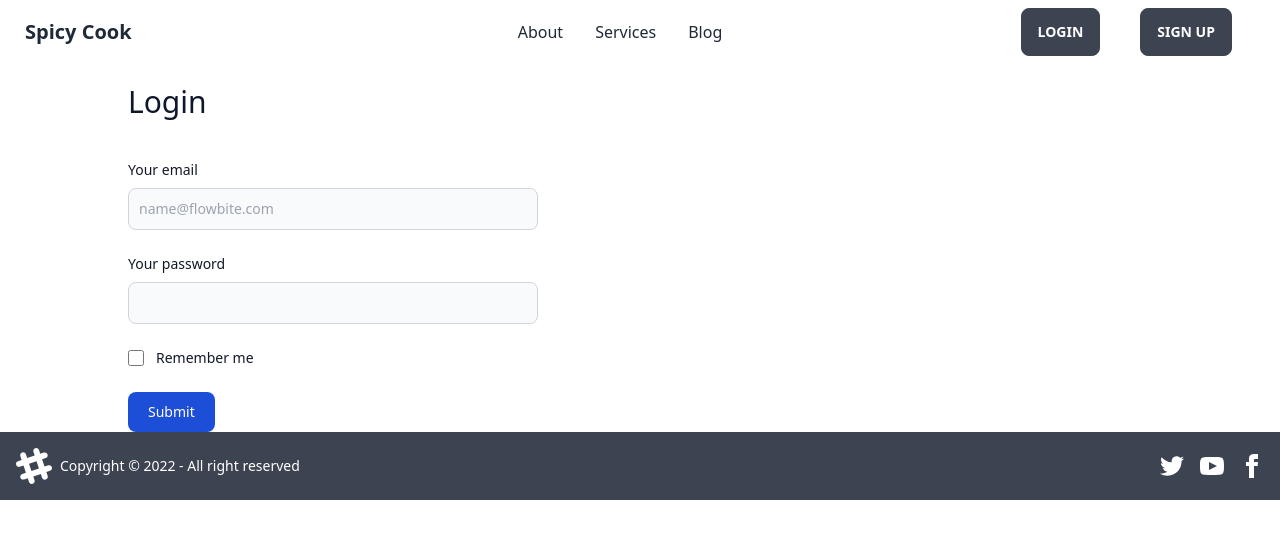
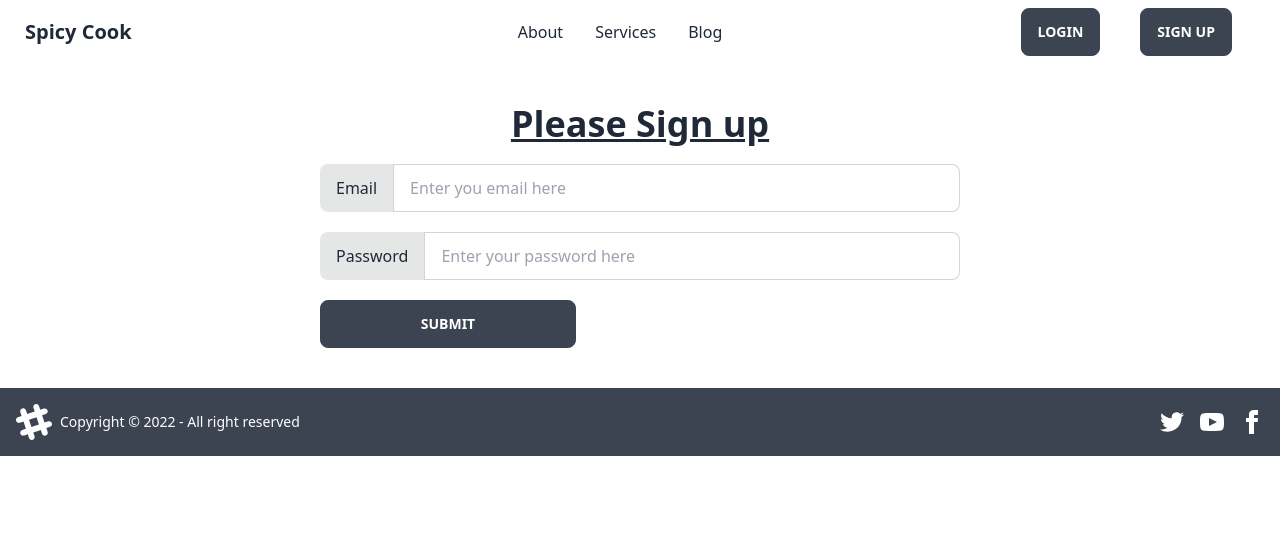
Before and after one commit to srabon0/spicy-cook, a React (Create React App) app: page /login in a window 1280 px wide. Shown: the top 538 px of the page. Built offline with nearby package versions, Linux system fonts and the light colour scheme.

Commit message:
login successful

```diff
--- a/src/Components/Footer/Footer.js
+++ b/src/Components/Footer/Footer.js
@@ -4,7 +4,7 @@
     return (
         <footer className="footer items-center p-4 bg-neutral text-neutral-content">
   <div className="items-center grid-flow-col">
-    <svg width="36" height="36" viewBox="0 0 24 24" xmlns="http://www.w3.org/2000/svg" fill-rule="evenodd" clip-rule="evenodd" className="fill-current"><path d="M22.672 15.226l-2.432.811.841 2.515c.33 1.019-.209 2.127-1.23 2.456-1.15.325-2.148-.321-2.463-1.226l-.84-2.518-5.013 1.677.84 2.517c.391 1.203-.434 2.542-1.831 2.542-.88 0-1.601-.564-1.86-1.314l-.842-2.516-2.431.809c-1.135.328-2.145-.317-2.463-1.229-.329-1.018.211-2.127 1.231-2.456l2.432-.809-1.621-4.823-2.432.808c-1.355.384-2.558-.59-2.558-1.839 0-.817.509-1.582 1.327-1.846l2.433-.809-.842-2.515c-.33-1.02.211-2.129 1.232-2.458 1.02-.329 2.13.209 2.461 1.229l.842 2.515 5.011-1.677-.839-2.517c-.403-1.238.484-2.553 1.843-2.553.819 0 1.585.509 1.85 1.326l.841 2.517 2.431-.81c1.02-.33 2.131.211 2.461 1.229.332 1.018-.21 2.126-1.23 2.456l-2.433.809 1.622 4.823 2.433-.809c1.242-.401 2.557.484 2.557 1.838 0 .819-.51 1.583-1.328 1.847m-8.992-6.428l-5.01 1.675 1.619 4.828 5.011-1.674-1.62-4.829z"></path></svg>
+    <svg width="36" height="36" viewBox="0 0 24 24" xmlns="http://www.w3.org/2000/svg" fillRule="evenodd" clipRule="evenodd" className="fill-current"><path d="M22.672 15.226l-2.432.811.841 2.515c.33 1.019-.209 2.127-1.23 2.456-1.15.325-2.148-.321-2.463-1.226l-.84-2.518-5.013 1.677.84 2.517c.391 1.203-.434 2.542-1.831 2.542-.88 0-1.601-.564-1.86-1.314l-.842-2.516-2.431.809c-1.135.328-2.145-.317-2.463-1.229-.329-1.018.211-2.127 1.231-2.456l2.432-.809-1.621-4.823-2.432.808c-1.355.384-2.558-.59-2.558-1.839 0-.817.509-1.582 1.327-1.846l2.433-.809-.842-2.515c-.33-1.02.211-2.129 1.232-2.458 1.02-.329 2.13.209 2.461 1.229l.842 2.515 5.011-1.677-.839-2.517c-.403-1.238.484-2.553 1.843-2.553.819 0 1.585.509 1.85 1.326l.841 2.517 2.431-.81c1.02-.33 2.131.211 2.461 1.229.332 1.018-.21 2.126-1.23 2.456l-2.433.809 1.622 4.823 2.433-.809c1.242-.401 2.557.484 2.557 1.838 0 .819-.51 1.583-1.328 1.847m-8.992-6.428l-5.01 1.675 1.619 4.828 5.011-1.674-1.62-4.829z"></path></svg>
     <p>Copyright © 2022 - All right reserved</p>
   </div>
   <div className="grid-flow-col gap-4 md:place-self-center md:justify-self-end">
--- a/src/Components/Login/Login.js
+++ b/src/Components/Login/Login.js
@@ -1,68 +1,59 @@
 import React from "react";
+import auth from "../../firebase.init";
+import {
 
+  useSignInWithEmailAndPassword,
+} from "react-firebase-hooks/auth";
 const Login = () => {
+
+
+  const [signInWithEmailAndPassword, user, loading, error] =
+    useSignInWithEmailAndPassword(auth);
+if (user){
+    console.log(user);
+}
+  const handleLogin = event => {
+    event.preventDefault();
+    const email = event.target.email.value;
+    const password = event.target.password.value;
+    signInWithEmailAndPassword(email, password);
+    console.log(email, password);
+  };
   return (
-    <div>
+    <div className="container my-10">
+      <h1 className="text-4xl text-center mb-5 font-semibold underline">
+        Please Sign up
+      </h1>
+      <form className="w-2/4 mx-auto" onSubmit={handleLogin}>
+        <div className="form-control mb-5">
+          <label className="input-group">
+            <span>Email</span>
+            <input
+              type="text"
+              placeholder="Enter you email here"
+              className="input input-bordered w-full"
+              name="email"
+            />
+          </label>
+        </div>
+        <div className="form-control mb-5">
+          <label className="input-group">
+            <span>Password</span>
+            <input
+              type="passwprd"
+              placeholder="Enter your password here"
+              className="input input-bordered w-full"
+              name="password"
+            />
+          </label>
+        </div>
 
-      <div className="cotainer mx-32 mt-5" >
-      <h1 className="text-slate-900 text-3xl mb-10">Login</h1>
-      <form className="md:w-2/5 w-full">
-        <div class="mb-6">
-          <label
-            for="email"
-            class="block mb-2 text-sm font-medium text-gray-900 dark:text-gray-300"
-          >
-            Your email
-          </label>
-          <input
-            type="email"
-            id="email"
-            class="bg-gray-50 border border-gray-300 text-gray-900 text-sm rounded-lg focus:ring-blue-500 focus:border-blue-500 block w-full p-2.5 dark:bg-gray-700 dark:border-gray-600 dark:placeholder-gray-400 dark:text-white dark:focus:ring-blue-500 dark:focus:border-blue-500"
-            placeholder="name@flowbite.com"
-            required
-          />
-        </div>
-        <div class="mb-6">
-          <label
-            for="password"
-            class="block mb-2 text-sm font-medium text-gray-900 dark:text-gray-300"
-          >
-            Your password
-          </label>
-          <input
-            type="password"
-            id="password"
-            class="bg-gray-50 border border-gray-300 text-gray-900 text-sm rounded-lg focus:ring-blue-500 focus:border-blue-500 block w-full p-2.5 dark:bg-gray-700 dark:border-gray-600 dark:placeholder-gray-400 dark:text-white dark:focus:ring-blue-500 dark:focus:border-blue-500"
-            required
-          />
-        </div>
-        <div class="flex items-start mb-6">
-          <div class="flex items-center h-5">
-            <input
-              id="remember"
-              aria-describedby="remember"
-              type="checkbox"
-              class="w-4 h-4 bg-gray-50 rounded border border-gray-300 focus:ring-3 focus:ring-blue-300 dark:bg-gray-700 dark:border-gray-600 dark:focus:ring-blue-600 dark:ring-offset-gray-800"
-              required
-            />
-          </div>
-          <div class="ml-3 text-sm">
-            <label
-              for="remember"
-              class="font-medium text-gray-900 dark:text-gray-300"
-            >
-              Remember me
-            </label>
-          </div>
-        </div>
-        <button
+        <input
+          className="btn sm:btn-sm md:btn-md btn-wide"
           type="submit"
-          class="text-white bg-blue-700 hover:bg-blue-800 focus:ring-4 focus:outline-none focus:ring-blue-300 font-medium rounded-lg text-sm w-full sm:w-auto px-5 py-2.5 text-center dark:bg-blue-600 dark:hover:bg-blue-700 dark:focus:ring-blue-800"
-        >
-          Submit
-        </button>
+          value="Submit"
+        />
       </form>
-      </div>
     </div>
   );
 };
--- a/src/Components/Navbar/Navbar.js
+++ b/src/Components/Navbar/Navbar.js
@@ -6,14 +6,14 @@
     <div className="navbar bg-base-100">
   <div className="navbar-start">
     <div className="dropdown">
-      <label tabindex="0" className="btn btn-ghost lg:hidden">
-        <svg xmlns="http://www.w3.org/2000/svg" className="h-5 w-5" fill="none" viewBox="0 0 24 24" stroke="currentColor"><path stroke-linecap="round" stroke-linejoin="round" stroke-width="2" d="M4 6h16M4 12h8m-8 6h16" /></svg>
+      <label tabIndex="0" className="btn btn-ghost lg:hidden">
+        <svg xmlns="http://www.w3.org/2000/svg" className="h-5 w-5" fill="none" viewBox="0 0 24 24" stroke="currentColor"><path strokeLinecap="round" strokeLinejoin="round" strokeWidth="2" d="M4 6h16M4 12h8m-8 6h16" /></svg>
       </label>
-      <ul tabindex="0" className="menu menu-compact dropdown-content mt-3 p-2 shadow bg-base-100 rounded-box w-52">
+      <ul tabIndex="0" className="menu menu-compact dropdown-content mt-3 p-2 shadow bg-base-100 rounded-box w-52">
         <li>
          <a >About</a>
         </li>
-        <li tabindex="0">
+        <li tabIndex="0">
           <a className="justify-between">
             Services
           </a>
@@ -28,7 +28,7 @@
   <div className="navbar-center hidden lg:flex">
     <ul className="menu menu-horizontal p-0">
       <li><a>About</a></li>
-      <li tabindex="0">
+      <li tabIndex="0">
         <a>
           Services
         </a>
```
